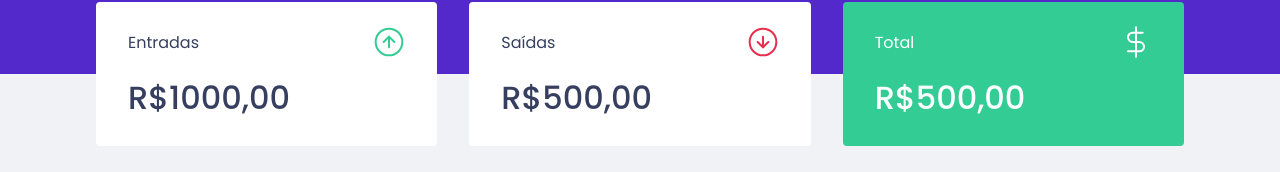
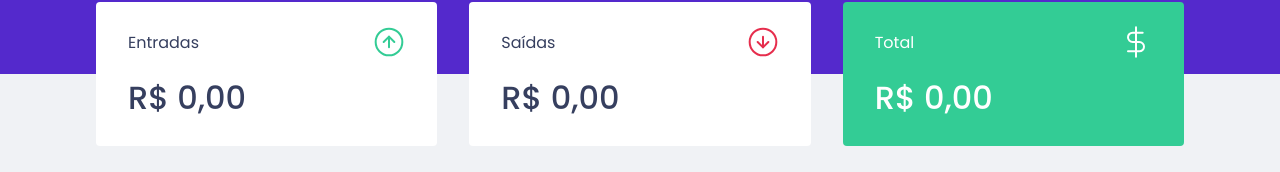
Before and after one commit to jfilipedias/dt-money-old, a React (Create React App) app: page / in a window 1280 px wide. Shown: the part 198-370 px from the top of the page. Built offline with nearby package versions, Linux system fonts and the light colour scheme; no server answers; what miragejs would draw is missing.

Commit message:
Finishes to implements the summary feature

```diff
--- a/src/components/NewTransactionModal/index.tsx
+++ b/src/components/NewTransactionModal/index.tsx
@@ -1,12 +1,10 @@
+import { FormEvent, useContext, useState } from 'react';
 import Modal from 'react-modal';
 
 import { Container, RadioBox, TransactionTypeContainer } from './styles';
-
 import incomeImg from '../../assets/income.svg';
 import outcomeImg from '../../assets/outcome.svg';
 import closeImg from '../../assets/close.svg';
-import { FormEvent, useContext, useState } from 'react';
-import { api } from '../../services/api';
 import { TransactionContext } from '../../TransactionContext';
 
 Modal.setAppElement('#root');
@@ -16,7 +14,7 @@
   onRequestClose: () => void;
 }
 
-enum TransactionType {
+export enum TransactionType {
   Deposit = 'deposit',
   Withdraw = 'withdraw',
 }
--- a/src/components/Summary/index.tsx
+++ b/src/components/Summary/index.tsx
@@ -5,9 +5,26 @@
 import outcomeImg from '../../assets/outcome.svg';
 import totalImg from '../../assets/total.svg';
 import { TransactionContext } from '../../TransactionContext';
+import { TransactionType } from '../NewTransactionModal';
 
 export function Summary() {
   const { transactions } = useContext(TransactionContext);
+
+  const summary = transactions.reduce((acc, transaction) => {
+    if (transaction.type === TransactionType.Deposit) {
+      acc.deposit += transaction.amount;
+      acc.total += transaction.amount;
+    } else {
+      acc.withdraw += transaction.amount;
+      acc.total -= transaction.amount;
+    }
+
+    return acc;
+  }, {
+    deposit: 0,
+    withdraw: 0,
+    total: 0,
+  });
 
   return (
     <Container>
@@ -16,7 +33,9 @@
           <p>Entradas</p>
           <img src={incomeImg} alt="Ícone de entradas. Uma seta verde apontando para cima." />
         </header>
-        <strong>R$1000,00</strong>
+        <strong>
+          {new Intl.NumberFormat('pt-BR', { currency: 'BRL', style: 'currency' }).format(summary.deposit)}
+        </strong>
       </Item>
 
       <Item>
@@ -24,7 +43,9 @@
           <p>Saídas</p>
           <img src={outcomeImg} alt="Ícone de saídas. Uma seta vermelha apontando para baixo." />
         </header>
-        <strong>R$500,00</strong>
+        <strong>
+          {new Intl.NumberFormat('pt-BR', { currency: 'BRL', style: 'currency' }).format(summary.withdraw)}
+        </strong>
       </Item>
 
       <Item className='highlighted'>
@@ -32,7 +53,9 @@
           <p>Total</p>
           <img src={totalImg} alt="Ícone de total. Um cifrão branco." />
         </header>
-        <strong>R$500,00</strong>
+        <strong>
+          {new Intl.NumberFormat('pt-BR', { currency: 'BRL', style: 'currency' }).format(summary.total)}
+        </strong>
       </Item>
     </Container>
   );
```
